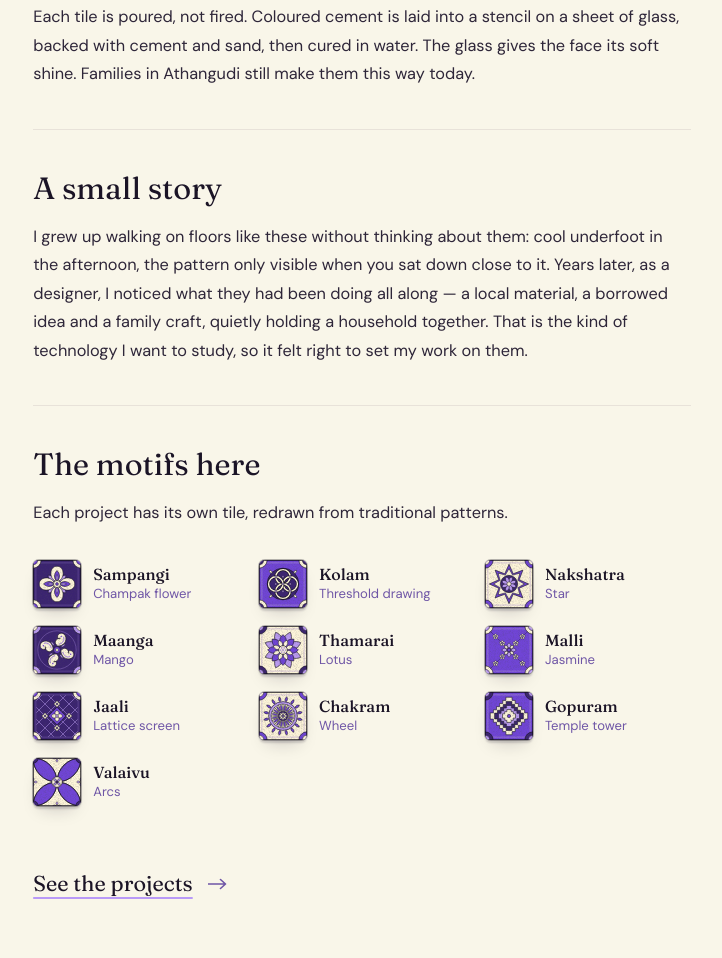
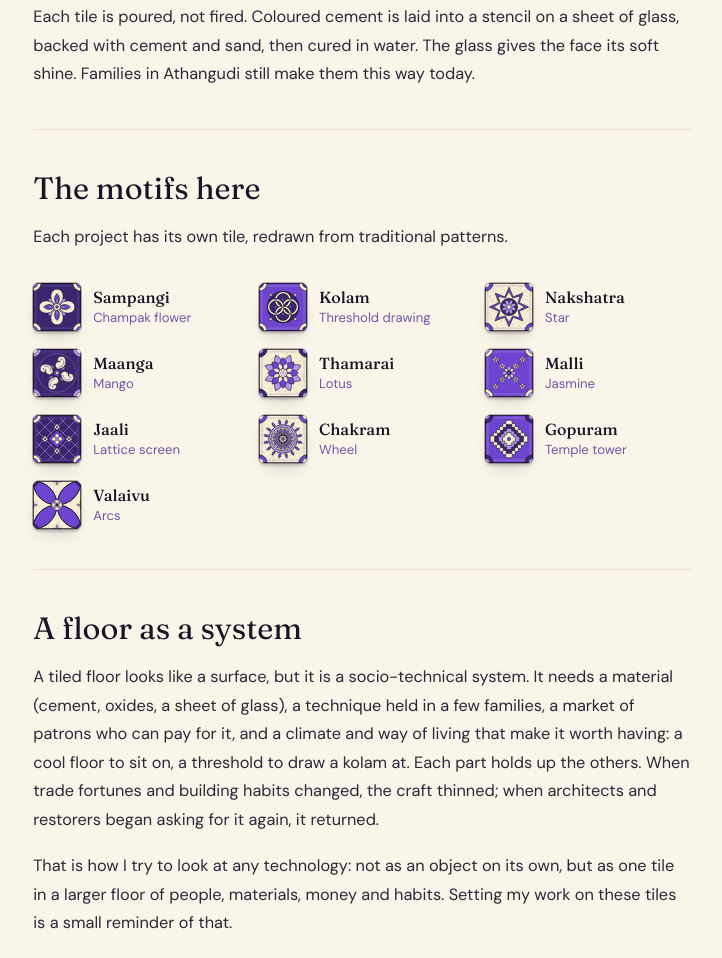
Before and after one commit to posthumanframes-hub/special-journey, a plain HTML site: page athangudi.html in a window 1280 px wide. Shown: the part 734-1692 px from the top of the page, without its empty margins (278-1000 px from the left). Drawn offline with Linux system fonts and the light colour scheme.

Commit message:
Athangudi page: replace story placeholder with 'A floor as a system' at the bottom
Co-Authored-By: Claude Opus 5.5 <noreply@anthropic.com>
Claude-Session: https://claude.ai/code/session_01HMXuHd8uDEADmxtaTzqHFA

```diff
--- a/athangudi.html
+++ b/athangudi.html
@@ -59,12 +59,6 @@
       <p>Each tile is poured, not fired. Coloured cement is laid into a stencil on a sheet of glass, backed with cement and sand, then cured in water. The glass gives the face its soft shine. Families in Athangudi still make them this way today.</p>
     </section>
 
-    <section class="article__section" aria-labelledby="story">
-      <h2 id="story">A small story</h2>
-      <!-- PLACEHOLDER: replace with Harini's own memory of Athangudi floors -->
-      <p>I grew up walking on floors like these without thinking about them: cool underfoot in the afternoon, the pattern only visible when you sat down close to it. Years later, as a designer, I noticed what they had been doing all along — a local material, a borrowed idea and a family craft, quietly holding a household together. That is the kind of technology I want to study, so it felt right to set my work on them.</p>
-    </section>
-
     <section class="article__section" aria-labelledby="motifs">
       <h2 id="motifs">The motifs here</h2>
       <p>Each project has its own tile, redrawn from traditional patterns.</p>
@@ -80,6 +74,12 @@
           <li class="motif motif--compact"><span class="motif__tile" aria-hidden="true"><img class="art-dark" src="assets/tiles/gopuram.svg" alt="" width="400" height="400" loading="lazy"><img class="art-light" src="assets/tiles/light/gopuram.svg" alt="" width="400" height="400" loading="lazy"></span><span class="motif__text"><strong>Gopuram</strong><span class="motif__en">Temple tower</span></span></li>
           <li class="motif motif--compact"><span class="motif__tile" aria-hidden="true"><img class="art-dark" src="assets/tiles/valaivu.svg" alt="" width="400" height="400" loading="lazy"><img class="art-light" src="assets/tiles/light/valaivu.svg" alt="" width="400" height="400" loading="lazy"></span><span class="motif__text"><strong>Valaivu</strong><span class="motif__en">Arcs</span></span></li>
       </ul>
+    </section>
+
+    <section class="article__section" aria-labelledby="systems">
+      <h2 id="systems">A floor as a system</h2>
+      <p>A tiled floor looks like a surface, but it is a socio-technical system. It needs a material (cement, oxides, a sheet of glass), a technique held in a few families, a market of patrons who can pay for it, and a climate and way of living that make it worth having: a cool floor to sit on, a threshold to draw a kolam at. Each part holds up the others. When trade fortunes and building habits changed, the craft thinned; when architects and restorers began asking for it again, it returned.</p>
+      <p>That is how I try to look at any technology: not as an object on its own, but as one tile in a larger floor of people, materials, money and habits. Setting my work on these tiles is a small reminder of that.</p>
     </section>
 
     <p class="article__end"><a href="index.html#work">See the projects<svg aria-hidden="true"><use href="#arrow"/></svg></a></p>
```
